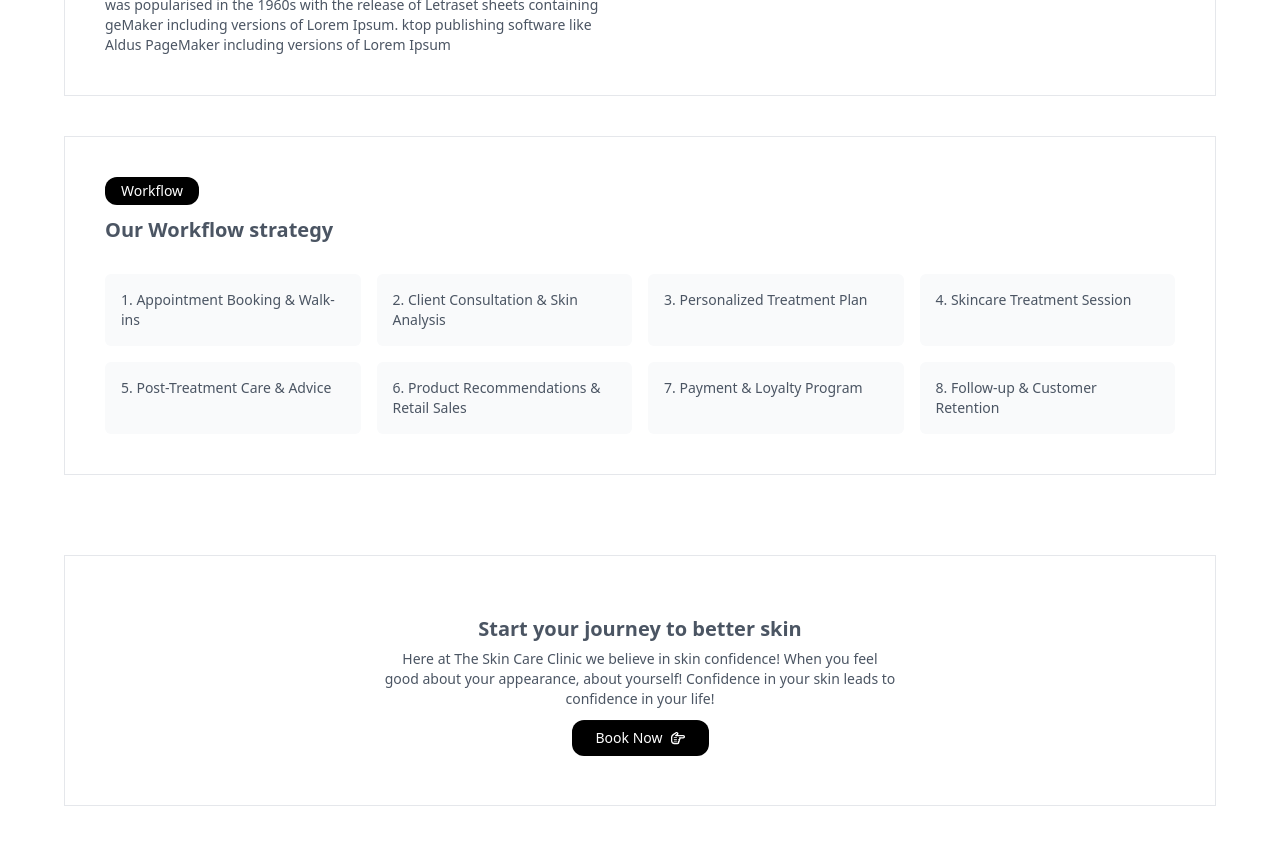
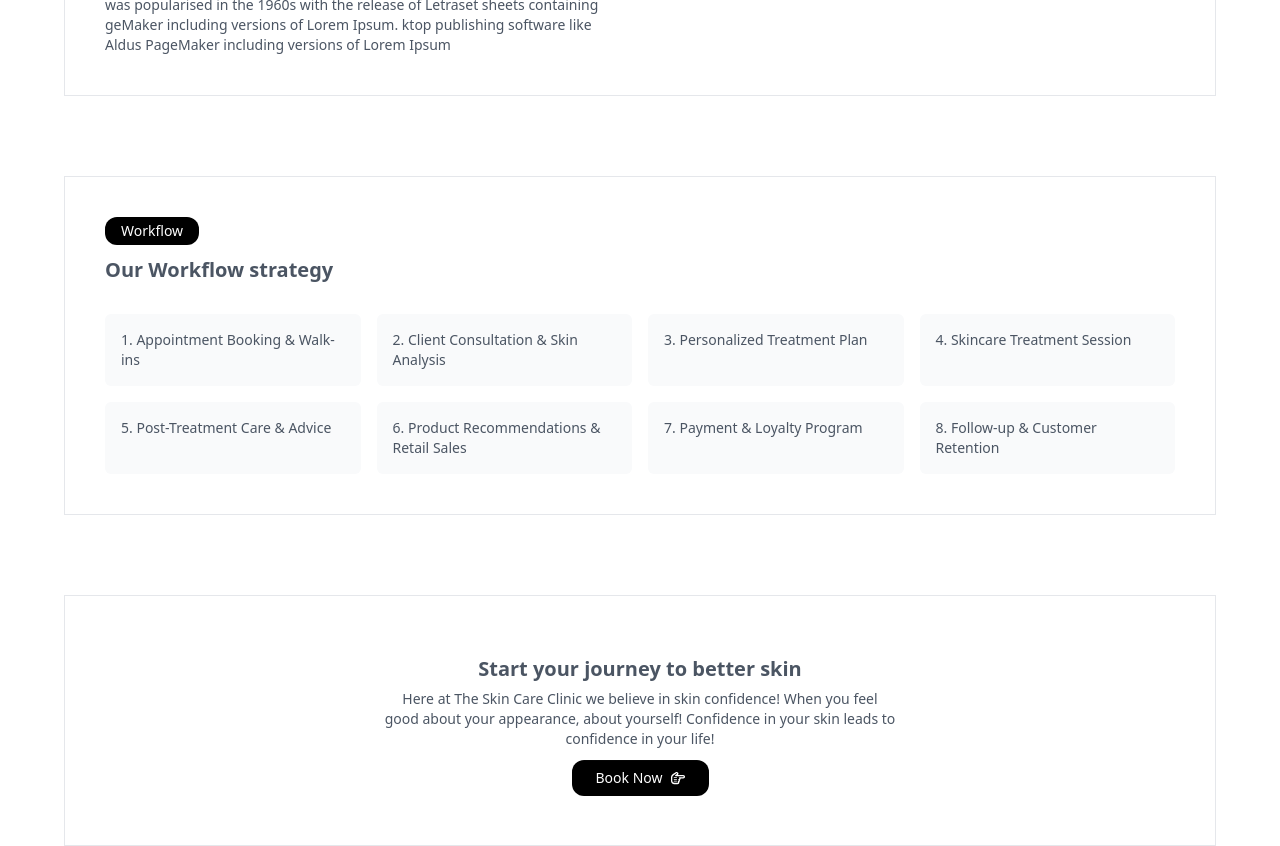
Before and after one commit to joySutradhor/esthetic-clientside, a Next.js app: page / in a window 1280 px wide. Shown: the part 1660-2506 px from the top of the page. Before the commit the page ends 2466 px from the top, so only its background shows below. Built offline with nearby package versions, Linux system fonts and the light colour scheme.

Commit message:
cta space fix

```diff
--- a/app/globals.css
+++ b/app/globals.css
@@ -173,10 +173,8 @@
   }
 
   .e__about__bussines__wrapper{
-    @apply mt-10 border p-5 lg:p-10
+    @apply mt-10 md:mt-16 lg:mt-20 xl:mt-20 2xl:mt-24 border p-5 lg:p-10
   }
-
-
 
   /* ----------------- esthetic about us styles ends here -----------------  */
   /*==================================================================================== */
```
